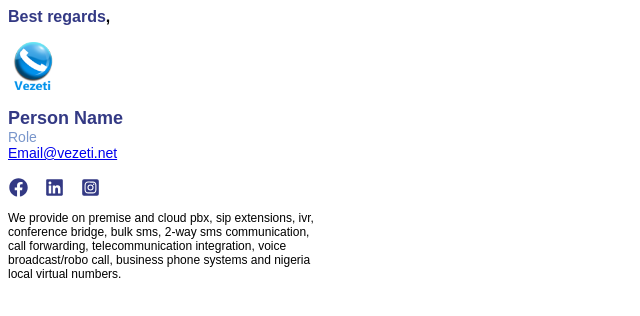
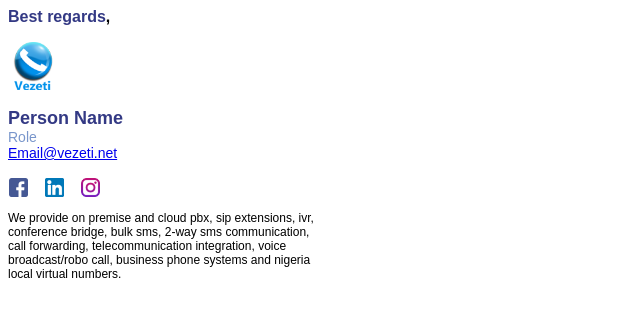
Before and after one commit to vezeti/vezeti-email-signature, a plain HTML site: page index.html in a window 1280 px wide. Shown: the full height of the page, 0-640 px from the left. Drawn offline with Linux system fonts and the light colour scheme.

Commit message:
feat: updated icon svg to png

```diff
--- a/index.html
+++ b/index.html
@@ -28,19 +28,19 @@
 			<td style="width:19.4062px"><span style="font-family:Arial,Helvetica,sans-serif"><a
 						href="https://www.facebook.com/Vezeti-Unified-Communications-104494007572914" target="_blank"
 						title="Facebook - Vezeti">
-						<img src="./facebook.svg" style="height:19px; max-width:95vw; width:19px;" alt="vezeti facebook">
+						<img src="./facebook.png" style="height:19px; max-width:95vw; width:19px;" alt="vezeti facebook">
 					</a></span></td>
 			<td style="width:3.10938px">&nbsp;</td>
 			<td style="width:19.4062px"><span style="font-family:Arial,Helvetica,sans-serif"><a
 						href="https://www.linkedin.com/company/vezeti-unified-communication" target="_blank"
 						title="Linkedin - Vezeti">
-						<img src="./linkedin.svg" style="height:19px; max-width:95vw; width:19px;"
+						<img src="./linkedin.png" style="height:19px; max-width:95vw; width:19px;"
 							alt="vezeti linkedin">
 					</a></span></td>
 			<td style="width:3.10938px">&nbsp;</td>
 			<td style="width:19.4531px"><span style="font-family:Arial,Helvetica,sans-serif"><a
 						href="https://www.instagram.com/vezeti_/" target="_blank" title="Vezeti - Instagram">
-						<img src="./instagram.svg" style="height:19px; max-width:95vw; width:19px;" alt="vezeti instagram">
+						<img src="./instagram.png" style="height:19px; max-width:95vw; width:19px;" alt="vezeti instagram">
 					</a></span></td>
 		</tr>
 	</tbody>
```
Also changed, not shown: facebook.png (added), facebook.svg (deleted), instagram.png (added), instagram.svg (deleted), linkedin.png (added), linkedin.svg (deleted), 1 other file.
